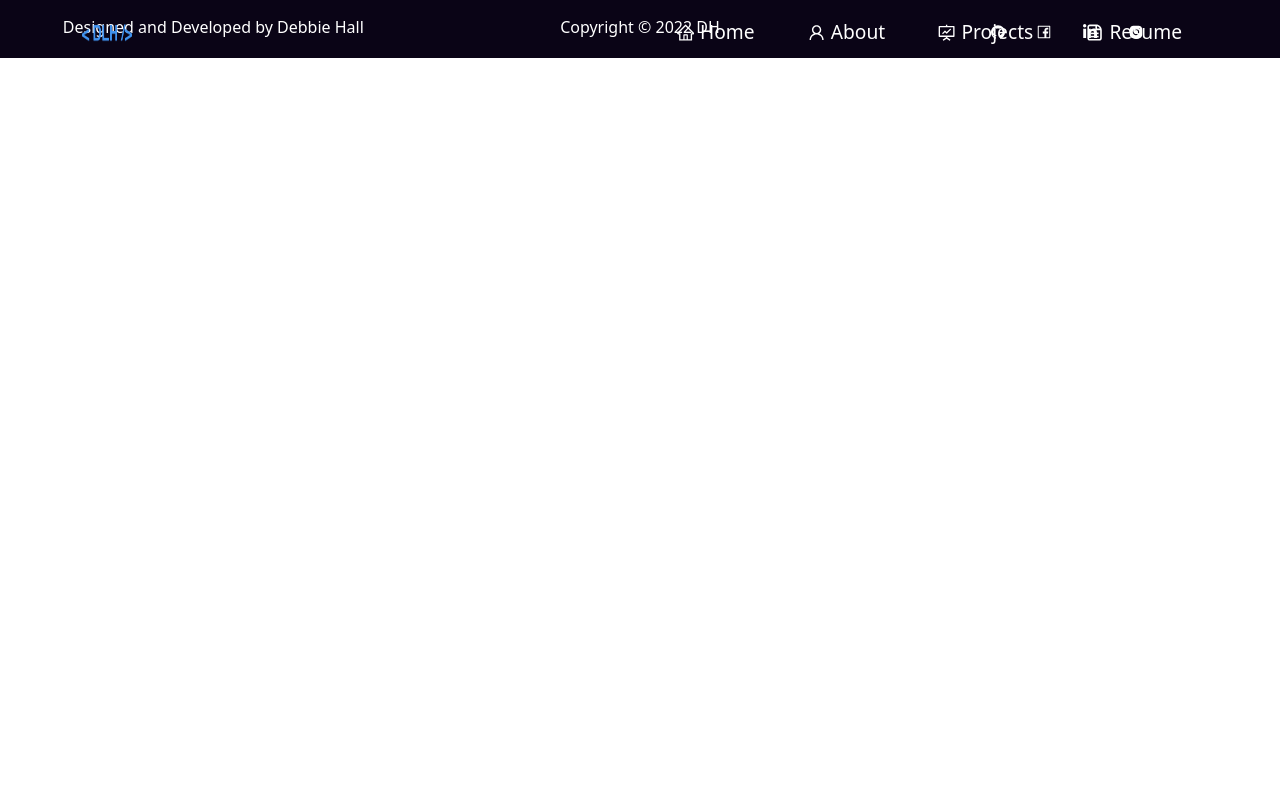
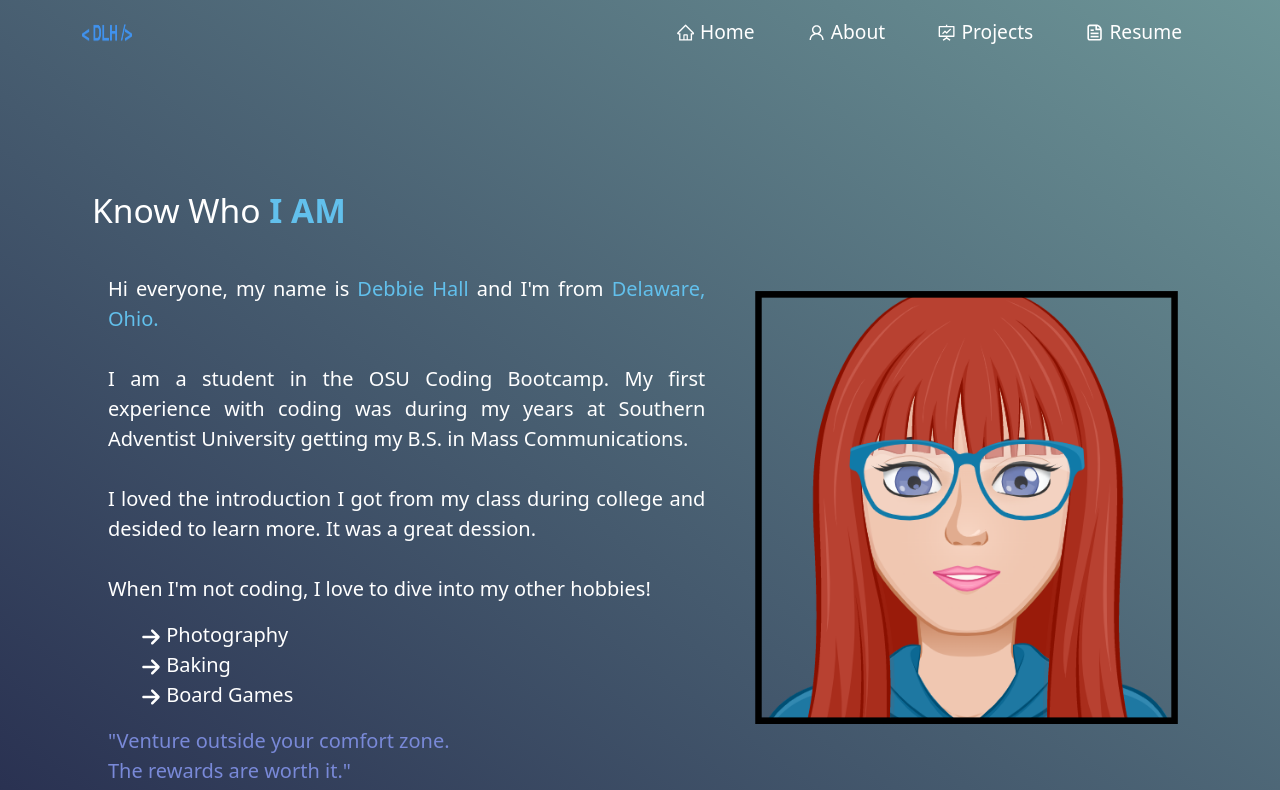
Before and after one commit to debleehall/pro-portfolio, a React (Create React App) app: page /about in a window 1280 px wide. Shown: the top 790 px of the page. Built offline with nearby package versions, Linux system fonts and the light colour scheme.

Commit message:
about page done, minor eddits to nav and home

```diff
--- a/src/App.js
+++ b/src/App.js
@@ -23,7 +23,7 @@ function App() {
         <Routes>
           <Route path="/" element={<Home />} />
           {/* <Route path="/project" element={<Projects />} /> */}
-          {/* <Route path="/about" element={<About />} /> */}
+          <Route path="/about" element={<About />} />
           {/* <Route path="/resume" element={<Resume />} /> */}
         </Routes>
         <Footer />
--- a/src/components/About/About.js
+++ b/src/components/About/About.js
@@ -0,0 +1,38 @@
+import React from "react";
+import { Container, Row, Col } from "react-bootstrap";
+import Aboutcard from "./AboutCard";
+import laptopImg from "../../Assets/about.png";
+
+
+function About() {
+  return (
+    <Container fluid className="about-section">
+      <Container>
+        <Row style={{ justifyContent: "center", padding: "10px" }}>
+          <Col
+            md={7}
+            style={{
+              justifyContent: "center",
+              paddingTop: "30px",
+              paddingBottom: "50px",
+            }}
+          >
+            <h1 style={{ fontSize: "2.1em", paddingBottom: "20px" }}>
+              Know Who <strong className="blue">I AM</strong>
+            </h1>
+            <Aboutcard />
+          </Col>
+          <Col
+            md={5}
+            style={{ paddingTop: "120px", paddingBottom: "50px" }}
+            className="about-img"
+          >
+            <img src={laptopImg} alt="about" className="img-fluid" />
+          </Col>
+        </Row>
+      </Container>
+    </Container>
+  );
+}
+
+export default About;
--- /dev/null
+++ b/src/components/About/AboutCard.js
@@ -0,0 +1,45 @@
+import React from "react";
+import Card from "react-bootstrap/Card";
+import { ImArrowRight2 } from "react-icons/im";
+
+function AboutCard() {
+  return (
+    <Card className="quote-card-view">
+      <Card.Body>
+        <blockquote className="blockquote mb-0">
+          <p style={{ textAlign: "justify" }}>
+            Hi everyone, my name is <span className="blue">Debbie Hall </span>
+            and I'm from <span className="blue"> Delaware, Ohio.</span>
+            <br />
+            <br />
+            I am a student in the OSU Coding Bootcamp. My first experience with coding was during my years at Southern Adventist University getting my B.S. in Mass Communications.
+            <br />
+            <br />
+            I loved the introduction I got from my class during college and desided to learn more. It was a great dession.
+            <br />
+            <br />
+            When I'm not coding, I love to dive into my other hobbies!
+          </p>
+          <ul>
+            <li className="about-activity">
+              <ImArrowRight2 /> Photography
+            </li>
+            <li className="about-activity">
+              <ImArrowRight2 /> Baking
+            </li>
+            <li className="about-activity">
+              <ImArrowRight2 /> Board Games
+            </li>
+          </ul>
+
+          <p style={{ color: "rgb(121 137 216)" }}>
+            "Venture outside your comfort zone. <br /> The rewards are worth it."{" "}
+          </p>
+          <footer className="blockquote-footer">Rapunzel (Tangled)</footer>
+        </blockquote>
+      </Card.Body>
+    </Card>
+  );
+}
+
+export default AboutCard;
--- a/src/components/Home/Home.js
+++ b/src/components/Home/Home.js
@@ -24,9 +24,10 @@ function Home() {
 
                             <div style={{ padding: 50, textAlign: "left" }}>
 
-                            <Type />
+                                <Type />
                             </div>
                         </Col>
+
                     </Row>
                 </Container>
             </Container>
--- a/src/components/Navbar.js
+++ b/src/components/Navbar.js
@@ -3,11 +3,8 @@ import Navbar from "react-bootstrap/Navbar";
 import Nav from "react-bootstrap/Nav";
 import Container from "react-bootstrap/Container";
 import logo from "../Assets/logo.png";
-import Button from "react-bootstrap/Button";
 import { Link } from "react-router-dom";
-import { CgGitFork } from "react-icons/cg";
 import {
-    AiFillStar,
     AiOutlineHome,
     AiOutlineFundProjectionScreen,
     AiOutlineUser,
--- a/src/style.css
+++ b/src/style.css
@@ -1,8 +1,8 @@
 html {
   --section-background-color: linear-gradient(
     to bottom left,
-    rgba(17, 16, 16, 0.582),
-    rgba(8, 10, 24, 0.904)
+    rgba(3, 72, 76, 0.582),
+    rgba(14, 20, 58, 0.904)
   );
 
   --image-gradient: linear-gradient(
@@ -232,7 +232,7 @@ button:focus {
 .home-section {
   position: relative;
   z-index: -1;
-  background-image: var(--image-gradient), url(./Assets/home-bg.jpg);
+  background-image: var(--section-background-color) !important;
   background-position: top center;
   background-repeat: no-repeat;
   padding-bottom: 30px !important;
```
Also changed, not shown: src/assets/about.png (added).
